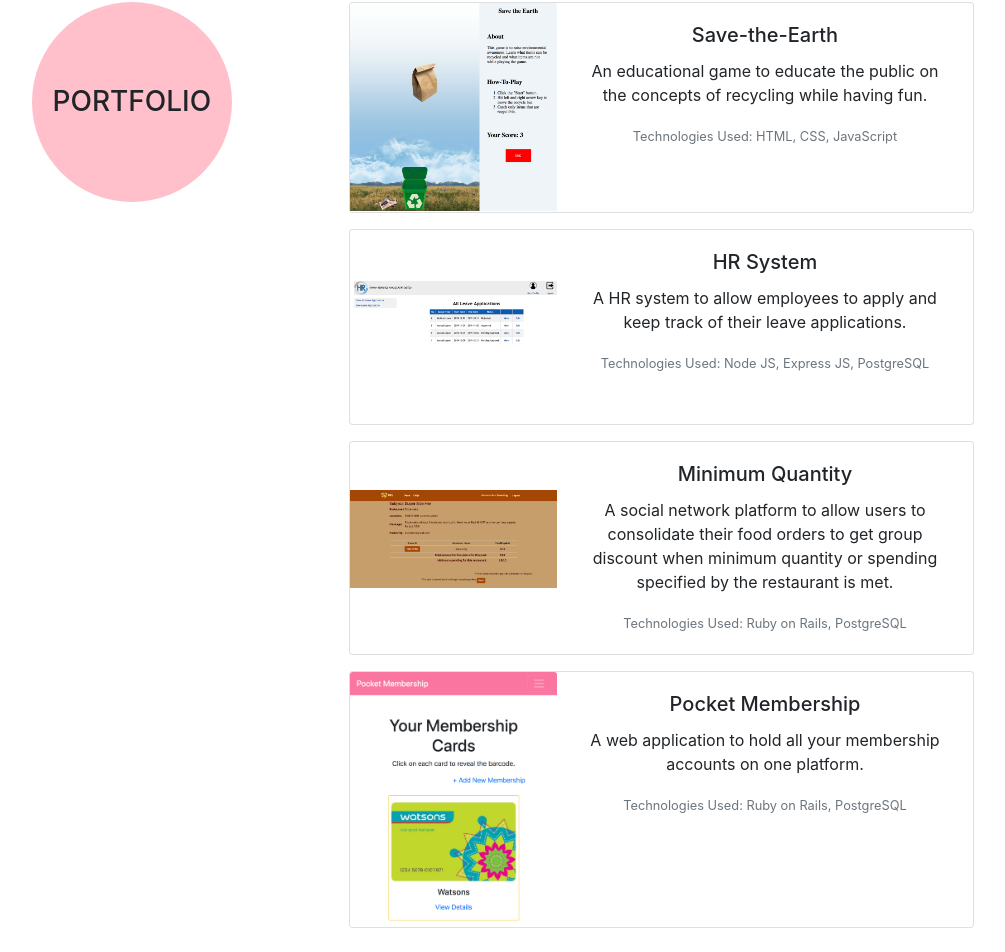
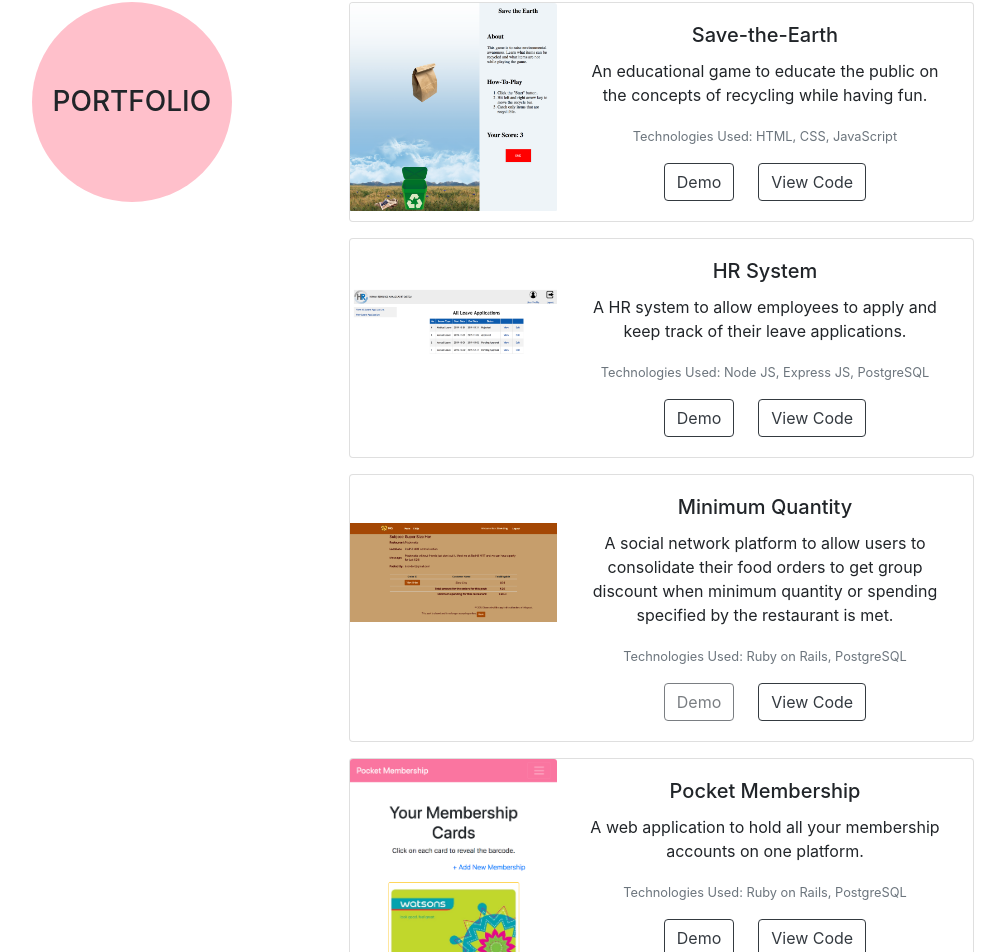
Before and after one commit to sltan-tansiewling/portfolio-react, a React (Create React App) app: page / in a window 1280 px wide. Shown: the part 867-1819 px from the top of the page, without its empty margins (88-1093 px from the left). Built offline with nearby package versions, Linux system fonts and the light colour scheme.

Commit message:
Add demo and view code links for projects

```diff
--- a/src/components/Portfolio.js
+++ b/src/components/Portfolio.js
@@ -25,6 +25,14 @@ class Portfolio extends React.Component {
                                             <h5 className="card-title">Save-the-Earth</h5>
                                             <p className="card-text">An educational game to educate the public on the concepts of recycling while having fun.</p>
                                             <p className="card-text"><small className="text-muted">Technologies Used: HTML, CSS, JavaScript</small></p>
+
+                                            <a href="https://tansiewling-hotmail.github.io/save-the-earth/" target="_blank">
+                                                <button type="button" className="btn btn-outline-dark btnViewPortfolio mr-4">Demo</button>
+                                            </a>
+
+                                            <a href="https://github.com/tansiewling-hotmail/save-the-earth" target="_blank">
+                                                <button type="button" className="btn btn-outline-dark btnViewPortfolio">View Code</button>
+                                            </a>
                                         </div>
                                     </div>
                                 </div>
@@ -40,6 +48,13 @@ class Portfolio extends React.Component {
                                             <h5 className="card-title">HR System</h5>
                                             <p className="card-text">A HR system to allow employees to apply and keep track of their leave applications.</p>
                                             <p className="card-text"><small className="text-muted">Technologies Used: Node JS, Express JS, PostgreSQL</small></p>
+                                            <a href="https://human-resource-system.herokuapp.com/" target="_blank">
+                                                <button type="button" className="btn btn-outline-dark btnViewPortfolio mr-4">Demo</button>
+                                            </a>
+
+                                            <a href="https://github.com/tansiewling-hotmail/hr_system" target="_blank">
+                                                <button type="button" className="btn btn-outline-dark btnViewPortfolio">View Code</button>
+                                            </a>
                                         </div>
                                     </div>
                                 </div>
@@ -55,6 +70,14 @@ class Portfolio extends React.Component {
                                             <h5 className="card-title">Minimum Quantity</h5>
                                             <p className="card-text">A social network platform to allow users to consolidate their food orders to get group discount when minimum quantity or spending specified by the restaurant is met.</p>
                                             <p className="card-text"><small className="text-muted">Technologies Used: Ruby on Rails, PostgreSQL</small></p>
+
+                                            <a href="https://github.com/tansiewling-hotmail/mq" target="_blank">
+                                                <button type="button" className="btn btn-outline-dark btnViewPortfolio mr-4 disabled">Demo</button>
+                                            </a>
+
+                                            <a href="https://github.com/tansiewling-hotmail/mq" target="_blank">
+                                                <button type="button" className="btn btn-outline-dark btnViewPortfolio">View Code</button>
+                                            </a>
                                         </div>
                                     </div>
                                 </div>
@@ -70,6 +93,14 @@ class Portfolio extends React.Component {
                                             <h5 className="card-title">Pocket Membership</h5>
                                             <p className="card-text">A web application to hold all your membership accounts on one platform.</p>
                                             <p className="card-text"><small className="text-muted">Technologies Used: Ruby on Rails, PostgreSQL</small></p>
+
+                                            <a href="https://pocket-membership.herokuapp.com/" target="_blank">
+                                                <button type="button" className="btn btn-outline-dark btnViewPortfolio mr-4">Demo</button>
+                                            </a>
+
+                                            <a href="https://github.com/tansiewling-hotmail/pocket-membership" target="_blank">
+                                                <button type="button" className="btn btn-outline-dark btnViewPortfolio">View Code</button>
+                                            </a>
                                         </div>
                                     </div>
                                 </div>
```
